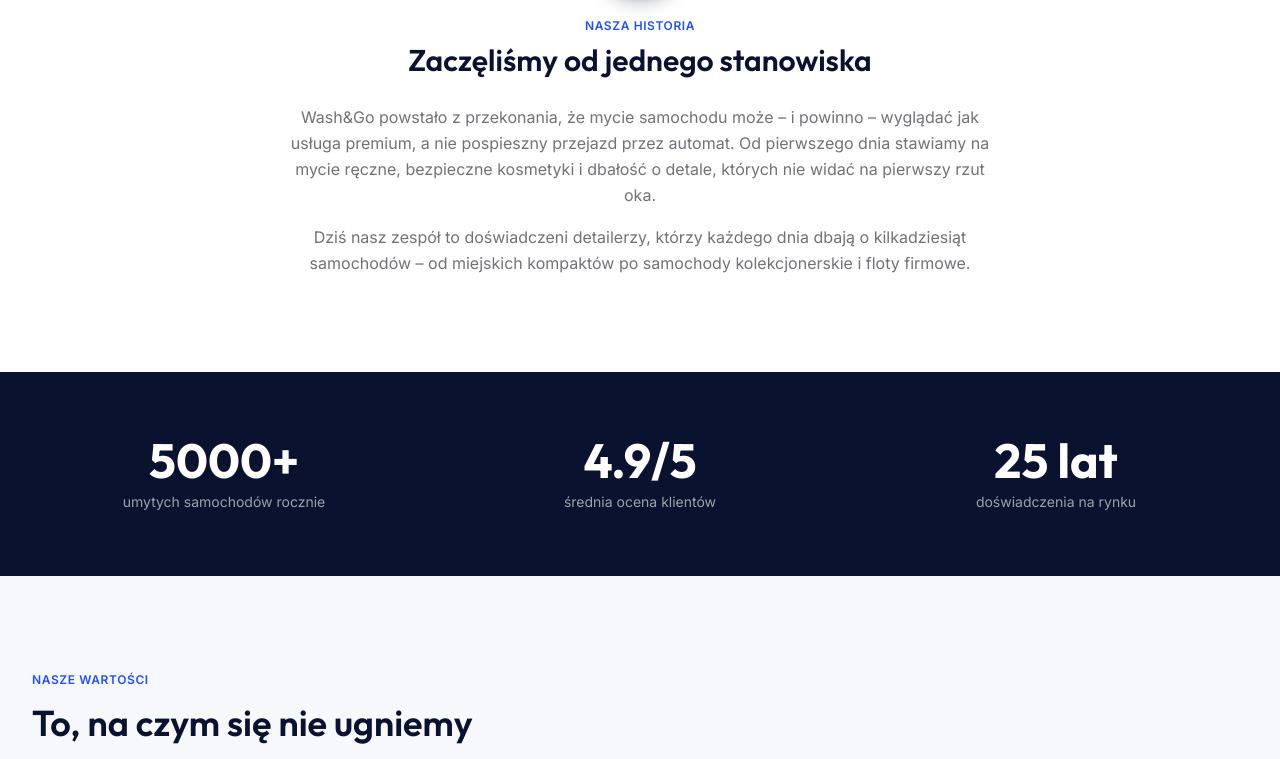
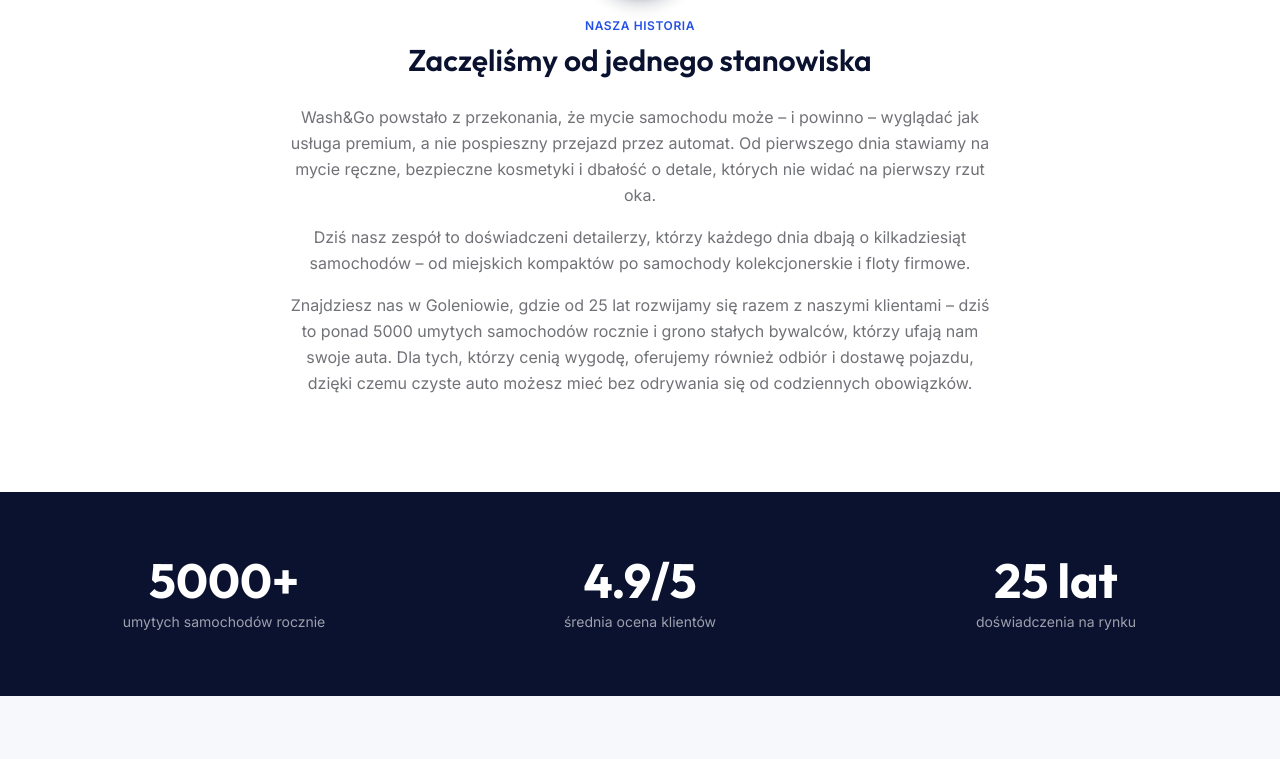
Before and after one commit to 78781978/wash-go, a Next.js app: page /wash-go/o-nas in a window 1280 px wide. Shown: the part 863-1622 px from the top of the page. Built offline with nearby package versions, Linux system fonts and the light colour scheme.

Commit message:
Expand the About page story with a third paragraph
Adds a closing paragraph tying together location, years of experience,
volume and the pickup & delivery option, on both PL and EN versions.

```diff
--- a/src/app/en/about/page.tsx
+++ b/src/app/en/about/page.tsx
@@ -81,6 +81,12 @@ export default function AboutPage() {
             <p className="mt-4 text-base leading-relaxed text-foreground/60">
               Today our team is made up of experienced detailers who look after dozens of cars every
               day – from city hatchbacks to collector cars and company fleets.
+            </p>
+            <p className="mt-4 text-base leading-relaxed text-foreground/60">
+              You&apos;ll find us in Goleniów, where we&apos;ve grown alongside our customers for 25 years – today
+              that means over 5,000 cars washed a year and a loyal group of regulars who trust us with
+              their cars. For those who value convenience, we also offer vehicle pickup &amp; delivery, so
+              you can get a clean car without stepping away from your day.
             </p>
           </MotionReveal>
         </div>
--- a/src/app/o-nas/page.tsx
+++ b/src/app/o-nas/page.tsx
@@ -79,6 +79,12 @@ export default function ONasPage() {
             <p className="mt-4 text-base leading-relaxed text-foreground/60">
               Dziś nasz zespół to doświadczeni detailerzy, którzy każdego dnia dbają o kilkadziesiąt
               samochodów – od miejskich kompaktów po samochody kolekcjonerskie i floty firmowe.
+            </p>
+            <p className="mt-4 text-base leading-relaxed text-foreground/60">
+              Znajdziesz nas w Goleniowie, gdzie od 25 lat rozwijamy się razem z naszymi klientami – dziś to
+              ponad 5000 umytych samochodów rocznie i grono stałych bywalców, którzy ufają nam swoje auta.
+              Dla tych, którzy cenią wygodę, oferujemy również odbiór i dostawę pojazdu, dzięki czemu czyste
+              auto możesz mieć bez odrywania się od codziennych obowiązków.
             </p>
           </MotionReveal>
         </div>
```
